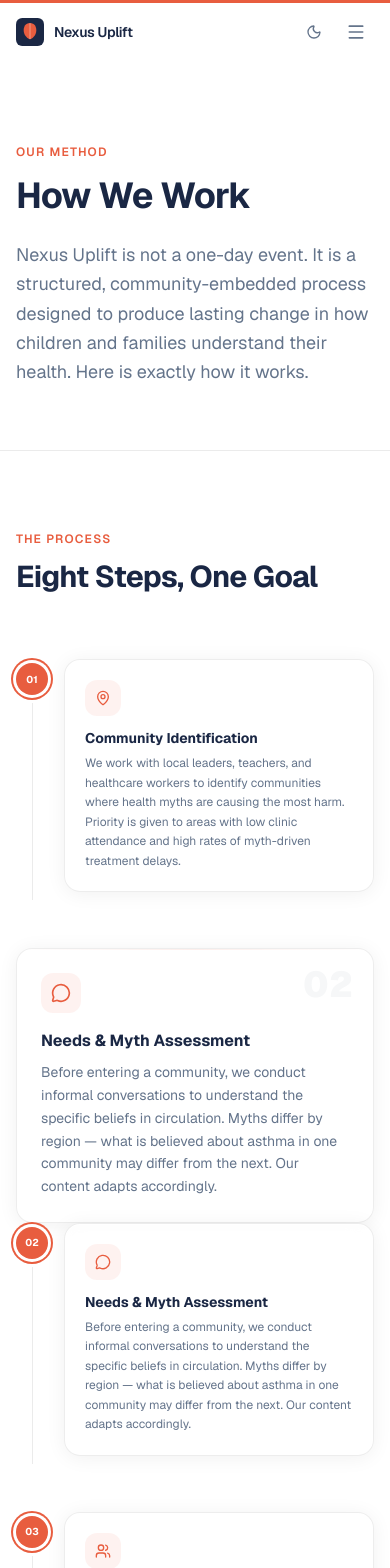
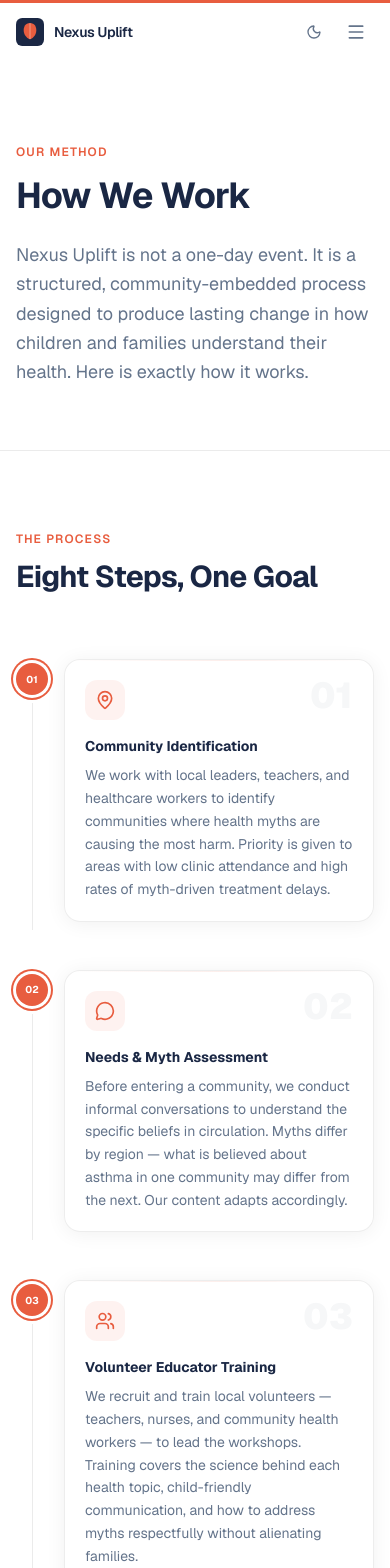
Before and after one commit to Walon-Foundation/nexus-uplift, a Next.js app: page /how-we-work in a window 390 px wide. Shown: the top 1568 px of the page. Built offline with nearby package versions, Linux system fonts and the light colour scheme.

Commit message:
fix: rewrite TimelineStep to eliminate duplicate cards on mobile

```diff
--- a/app/how-we-work/page.tsx
+++ b/app/how-we-work/page.tsx
@@ -82,6 +82,15 @@ const principles = [
 const item = { hidden: { opacity: 0, y: 16 }, show: { opacity: 1, y: 0, transition: { duration: 0.4 } } };
 const container = { hidden: {}, show: { transition: { staggerChildren: 0.07 } } };
 
+const cardClasses = `
+  group relative w-full rounded-2xl p-5 sm:p-6 overflow-hidden
+  bg-white/70 dark:bg-white/[0.04] backdrop-blur-md
+  border border-black/[0.07] dark:border-white/[0.08]
+  shadow-[0_2px_20px_rgba(0,0,0,0.06),inset_0_1px_0_rgba(255,255,255,0.9)]
+  dark:shadow-[0_4px_24px_rgba(0,0,0,0.25),inset_0_1px_0_rgba(255,255,255,0.05)]
+  hover:border-primary/30 transition-all duration-200
+`;
+
 function TimelineStep({
   step,
   index,
@@ -94,74 +103,36 @@ function TimelineStep({
   const isLeft = index % 2 === 0;
   const Icon = step.icon;
 
-  return (
-    <div ref={ref} className="relative grid md:grid-cols-[1fr_48px_1fr] gap-0 items-start mb-12 last:mb-0">
-
-      {/* Left card slot */}
-      <div className={`hidden md:flex justify-end pr-6 ${isLeft ? "" : "invisible"}`}>
-        <motion.div
-          initial={{ opacity: 0, x: -32 }}
-          animate={inView ? { opacity: 1, x: 0 } : {}}
-          transition={{ duration: 0.5, ease: "easeOut" }}
-          className="group relative max-w-sm w-full rounded-2xl p-6 overflow-hidden
-            bg-white/70 dark:bg-white/[0.04] backdrop-blur-md
-            border border-black/[0.07] dark:border-white/[0.08]
-            shadow-[0_2px_20px_rgba(0,0,0,0.06),inset_0_1px_0_rgba(255,255,255,0.9)]
-            dark:shadow-[0_4px_24px_rgba(0,0,0,0.25),inset_0_1px_0_rgba(255,255,255,0.05)]
-            hover:border-primary/30 transition-all duration-200"
-        >
+  const cardInner = (
+    <>
       <div className="absolute top-0 inset-x-0 h-px bg-gradient-to-r from-transparent via-primary/10 to-transparent" />
       <span className="absolute top-4 right-5 text-4xl font-black text-foreground/[0.04] select-none">{step.num}</span>
       <div className="w-10 h-10 rounded-xl bg-primary/[0.08] flex items-center justify-center mb-4 group-hover:bg-primary/[0.14] transition-colors">
         <Icon className="w-5 h-5 text-primary" />
       </div>
-          <h3 className="font-bold text-foreground mb-2">{step.title}</h3>
+      <h3 className="font-bold text-sm text-foreground mb-2">{step.title}</h3>
       <p className="text-sm text-muted-foreground leading-relaxed">{step.desc}</p>
-        </motion.div>
-      </div>
+    </>
+  );
 
-      {/* Centre dot */}
-      <div className="hidden md:flex flex-col items-center">
+  const dot = (
     <motion.div
       initial={{ scale: 0, opacity: 0 }}
       animate={inView ? { scale: 1, opacity: 1 } : {}}
       transition={{ duration: 0.35, delay: 0.1, type: "spring", stiffness: 300, damping: 20 }}
-          className="w-10 h-10 rounded-full bg-primary flex items-center justify-center z-10
+      className="w-10 h-10 rounded-full bg-primary flex items-center justify-center z-10 shrink-0
         shadow-[0_0_0_4px_var(--background),0_0_0_6px_var(--primary)]"
     >
       <span className="text-white text-xs font-bold">{step.num}</span>
     </motion.div>
-      </div>
+  );
 
-      {/* Right card slot */}
-      <div className={`md:pl-6 ${isLeft ? "invisible hidden md:block" : ""}`}>
-        {/* Mobile card (always visible) */}
-        <motion.div
-          initial={{ opacity: 0, x: 32 }}
-          animate={inView ? { opacity: 1, x: 0 } : {}}
-          transition={{ duration: 0.5, ease: "easeOut" }}
-          className={`group relative max-w-sm w-full rounded-2xl p-6 overflow-hidden
-            bg-white/70 dark:bg-white/[0.04] backdrop-blur-md
-            border border-black/[0.07] dark:border-white/[0.08]
-            shadow-[0_2px_20px_rgba(0,0,0,0.06),inset_0_1px_0_rgba(255,255,255,0.9)]
-            dark:shadow-[0_4px_24px_rgba(0,0,0,0.25),inset_0_1px_0_rgba(255,255,255,0.05)]
-            hover:border-primary/30 transition-all duration-200
-            ${isLeft ? "md:invisible" : ""}
-          `}
-        >
-          <div className="absolute top-0 inset-x-0 h-px bg-gradient-to-r from-transparent via-primary/10 to-transparent" />
-          <span className="absolute top-4 right-5 text-4xl font-black text-foreground/[0.04] select-none">{step.num}</span>
-          <div className="w-10 h-10 rounded-xl bg-primary/[0.08] flex items-center justify-center mb-4 group-hover:bg-primary/[0.14] transition-colors">
-            <Icon className="w-5 h-5 text-primary" />
-          </div>
-          <h3 className="font-bold text-foreground mb-2">{step.title}</h3>
-          <p className="text-sm text-muted-foreground leading-relaxed">{step.desc}</p>
-        </motion.div>
-      </div>
+  return (
+    <div ref={ref} className="mb-10 last:mb-0">
 
-      {/* Mobile layout: dot + card stacked */}
-      <div className="md:hidden flex gap-4 col-span-full">
-        <div className="flex flex-col items-center gap-0 pt-1 shrink-0">
+      {/* ── Mobile layout (< md) — left line, card on right ── */}
+      <div className="flex gap-4 md:hidden">
+        <div className="flex flex-col items-center shrink-0 pt-1">
           <motion.div
             initial={{ scale: 0, opacity: 0 }}
             animate={inView ? { scale: 1, opacity: 1 } : {}}
@@ -174,21 +145,47 @@ function TimelineStep({
           <div className="w-px flex-1 bg-border mt-2" />
         </div>
         <motion.div
-          initial={{ opacity: 0, x: 20 }}
+          initial={{ opacity: 0, x: 16 }}
           animate={inView ? { opacity: 1, x: 0 } : {}}
-          transition={{ duration: 0.45, ease: "easeOut" }}
-          className="group relative flex-1 rounded-2xl p-5 mb-2 overflow-hidden
-            bg-white/70 dark:bg-white/[0.04] backdrop-blur-md
-            border border-black/[0.07] dark:border-white/[0.08]
-            shadow-[0_2px_20px_rgba(0,0,0,0.06),inset_0_1px_0_rgba(255,255,255,0.9)]
-            dark:shadow-[0_4px_24px_rgba(0,0,0,0.25),inset_0_1px_0_rgba(255,255,255,0.05)]"
+          transition={{ duration: 0.4, ease: "easeOut" }}
+          className={cardClasses + " flex-1 mb-2"}
         >
-          <div className="w-9 h-9 rounded-xl bg-primary/[0.08] flex items-center justify-center mb-3">
-            <Icon className="w-4 h-4 text-primary" />
+          {cardInner}
+        </motion.div>
       </div>
-          <h3 className="font-bold text-sm text-foreground mb-1.5">{step.title}</h3>
-          <p className="text-xs text-muted-foreground leading-relaxed">{step.desc}</p>
+
+      {/* ── Desktop layout (md+) — alternating left / right ── */}
+      <div className="hidden md:grid grid-cols-[1fr_48px_1fr] items-start">
+        {/* Left slot */}
+        {isLeft ? (
+          <motion.div
+            initial={{ opacity: 0, x: -32 }}
+            animate={inView ? { opacity: 1, x: 0 } : {}}
+            transition={{ duration: 0.5, ease: "easeOut" }}
+            className={cardClasses + " mr-6 max-w-sm ml-auto"}
+          >
+            {cardInner}
           </motion.div>
+        ) : (
+          <div />
+        )}
+
+        {/* Centre dot */}
+        <div className="flex justify-center pt-4">{dot}</div>
+
+        {/* Right slot */}
+        {!isLeft ? (
+          <motion.div
+            initial={{ opacity: 0, x: 32 }}
+            animate={inView ? { opacity: 1, x: 0 } : {}}
+            transition={{ duration: 0.5, ease: "easeOut" }}
+            className={cardClasses + " ml-6 max-w-sm"}
+          >
+            {cardInner}
+          </motion.div>
+        ) : (
+          <div />
+        )}
       </div>
 
     </div>
```
Lines whose indentation alone changed are shown as unchanged.
